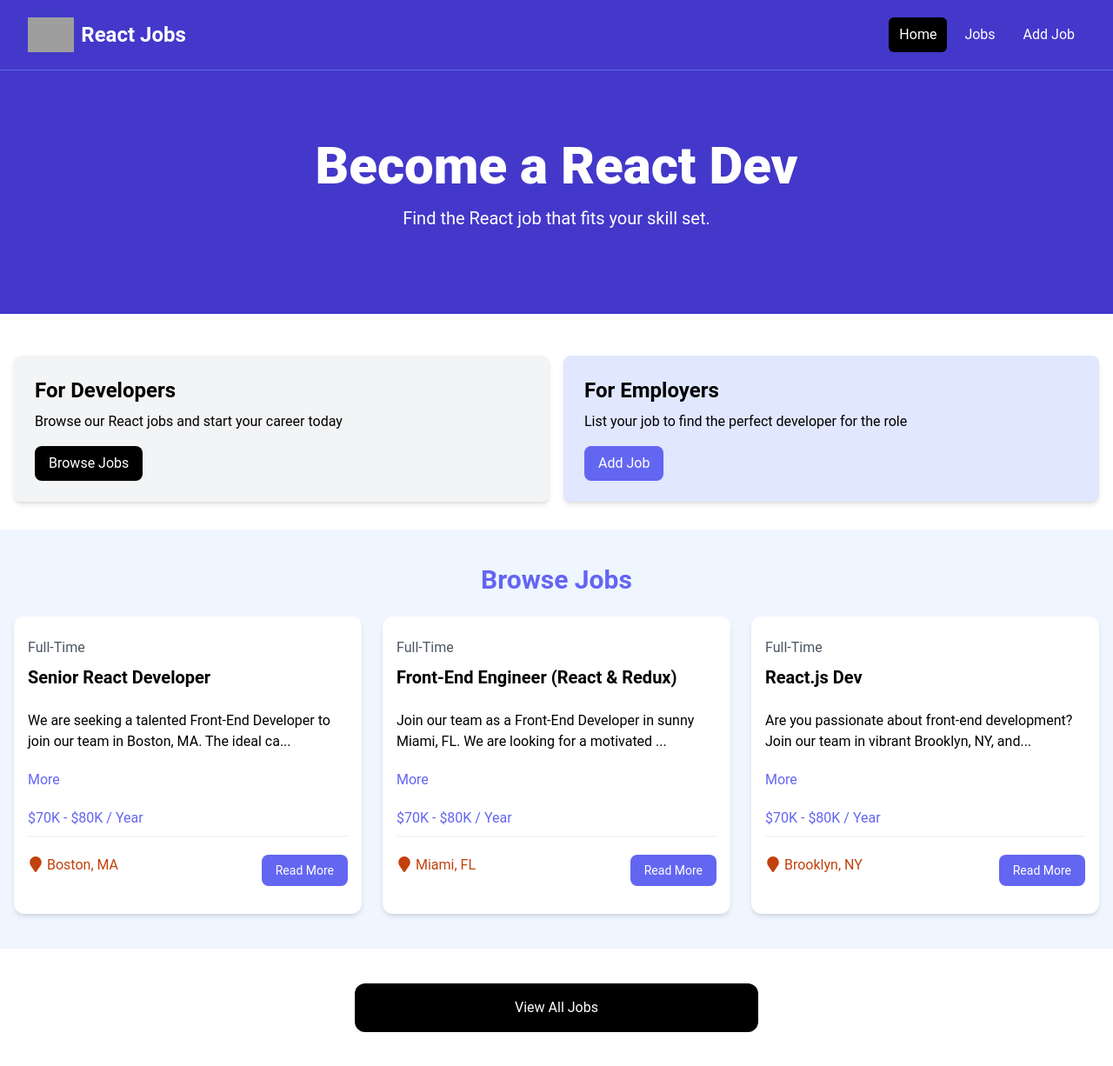
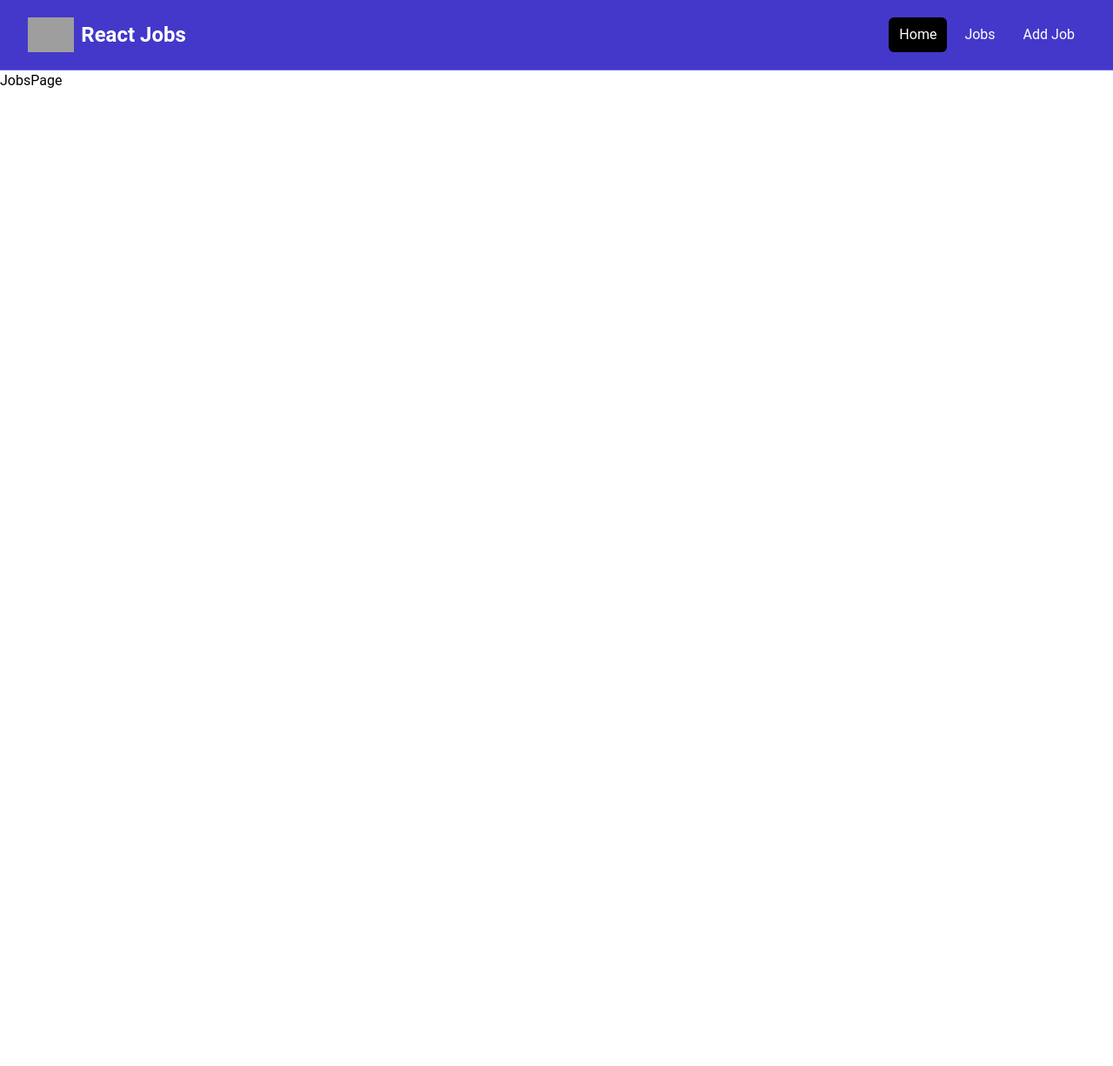
Before and after one commit to TanelPauls/Projects, a React (Vite) app in the folder React/JobsProject/: page /jobs in a window 1280 px wide. Shown: the whole page at 87% size. After the commit the page ends 800 px from the top, so only its background shows below. Built offline with nearby package versions, Linux system fonts and the light colour scheme; grey boxes are pictures that could not be loaded.

Commit message:
ReactJobsProject: added router for links

```diff
--- a/React/JobsProject/package.json
+++ b/React/JobsProject/package.json
@@ -12,7 +12,8 @@
   "dependencies": {
     "react": "^18.3.1",
     "react-dom": "^18.3.1",
-    "react-icons": "^5.3.0"
+    "react-icons": "^5.3.0",
+    "react-router-dom": "^7.0.1"
   },
   "devDependencies": {
     "@eslint/js": "^9.13.0",
--- a/React/JobsProject/src/App.jsx
+++ b/React/JobsProject/src/App.jsx
@@ -1,23 +1,22 @@
-import React from 'react'
-import Navbar from './components/Navbar'
-import Hero from './components/Hero'
-import HomeCards from './components/HomeCards'
-import JobListings from './components/JobListings'
-import ViewAllJobs from './components/ViewAllJobs'
+import { Route, createBrowserRouter, createRoutesFromElements, RouterProvider, Router} from 'react-router-dom';
+import React from 'react';
+import MainLayout from './layouts/MainLayout';
+import HomePage from './pages/HomePage';
+import JobsPage from './pages/JobsPage';
+import NotFoundPage from './pages/NotFoundPage';
 
-
+const router=createBrowserRouter(
+  createRoutesFromElements(
+    <Route path='/' element={<MainLayout />}>
+      <Route index element={<HomePage />} />
+      <Route path='/jobs' element={<JobsPage />} />
+      <Route path='*' element={<NotFoundPage />} />
+    </Route>
+  )
+);
 
 const App = () => {
-  return (
-    <>
-      <Navbar />
-      <Hero />
-      <HomeCards />
-      <JobListings />
-      <ViewAllJobs />
-
-
-    </>
+  return (<RouterProvider router={router}/>
   )
 }
 
--- a/React/JobsProject/src/components/HomeCards.jsx
+++ b/React/JobsProject/src/components/HomeCards.jsx
@@ -1,5 +1,6 @@
 import React from 'react'
 import Card from "./Card"
+import { Link } from 'react-router-dom'
 
 const HomeCards = () => {
   return (
@@ -12,24 +13,24 @@
             <p className="mt-2 mb-4">
               Browse our React jobs and start your career today
             </p>
-            <a
-              href="/jobs.html"
+            <Link
+              to="/jobs"
               className="inline-block bg-black text-white rounded-lg px-4 py-2 hover:bg-gray-700"
             >
               Browse Jobs
-            </a>
+            </Link>
           </Card>
           <Card bg='bg-indigo-100'>
           <h2 className="text-2xl font-bold">For Employers</h2>
             <p className="mt-2 mb-4">
               List your job to find the perfect developer for the role
             </p>
-            <a
-              href="/add-job.html"
+            <Link
+              to="/add-job"
               className="inline-block bg-indigo-500 text-white rounded-lg px-4 py-2 hover:bg-indigo-600"
             >
               Add Job
-            </a>
+            </Link>
           </Card>
         </div>
       </div>
--- a/React/JobsProject/src/components/JobListing.jsx
+++ b/React/JobsProject/src/components/JobListing.jsx
@@ -1,5 +1,6 @@
 import React from 'react'
 import { useState } from 'react'
+import { Link } from 'react-router-dom'
 import { FaMapMarker } from 'react-icons/fa'
 
 const JobListing = ({job}) => {
@@ -33,12 +34,12 @@
                   <FaMapMarker className='inline text-lg mb-1 mr-1'/>
                   {job.location}
                 </div>
-                <a
-                  href={`/job/${job.id}`}
+                <Link
+                  to={`/job/${job.id}`}
                   className="h-[36px] bg-indigo-500 hover:bg-indigo-600 text-white px-4 py-2 rounded-lg text-center text-sm"
                 >
                  Read More
-                </a>
+                </Link>
               </div>
             </div>
           </div>
--- a/React/JobsProject/src/components/Navbar.jsx
+++ b/React/JobsProject/src/components/Navbar.jsx
@@ -1,4 +1,5 @@
 import React from 'react'
+import { Link } from 'react-router-dom'
 import logo from '../assets/images/logo.png';
 
 const Navbar = () => {
@@ -11,33 +12,29 @@
             className="flex flex-1 items-center justify-center md:items-stretch md:justify-start"
           >
 {/*             <!-- Logo --> */}
-            <a className="flex flex-shrink-0 items-center mr-4" href="/index.html">
+            <Link className="flex flex-shrink-0 items-center mr-4" to="/">
               <img
                 className="h-10 w-auto"
                 src={logo}
                 alt="React Jobs"
               />
               <span className="hidden md:block text-white text-2xl font-bold ml-2"
-                >React Jobs</span
-              >
-            </a>
+                >React Jobs</span>
+            </Link>
             <div className="md:ml-auto">
               <div className="flex space-x-2">
-                <a
-                  href="/index.html"
+                <Link
+                  to="/"
                   className="text-white bg-black hover:bg-gray-900 hover:text-white rounded-md px-3 py-2"
-                  >Home</a
-                >
-                <a
-                  href="/jobs.html"
+                  >Home</Link>
+                <Link
+                  to="/jobs"
                   className="text-white hover:bg-gray-900 hover:text-white rounded-md px-3 py-2"
-                  >Jobs</a
-                >
-                <a
-                  href="/add-job.html"
+                  >Jobs</Link>
+                <Link
+                  to="/add-job"
                   className="text-white hover:bg-gray-900 hover:text-white rounded-md px-3 py-2"
-                  >Add Job</a
-                >
+                  >Add Job</Link>
               </div>
             </div>
           </div>
--- a/React/JobsProject/src/components/ViewAllJobs.jsx
+++ b/React/JobsProject/src/components/ViewAllJobs.jsx
@@ -1,13 +1,13 @@
 import React from 'react'
+import { Link } from 'react-router-dom'
 
 const ViewAllJobs = () => {
   return (
     <section className="m-auto max-w-lg my-10 px-6">
-      <a
-        href="/jobs"
+      <Link
+        to="/jobs"
         className="block bg-black text-white text-center py-4 px-6 rounded-xl hover:bg-gray-700"
-        >View All Jobs</a
-      >
+        >View All Jobs</Link>
     </section>
   )
 }
--- /dev/null
+++ b/React/JobsProject/src/layouts/MainLayout.jsx
@@ -0,0 +1,14 @@
+import React from 'react'
+import { Outlet } from 'react-router-dom'
+import Navbar from '../components/Navbar'
+
+const MainLayout = () => {
+  return (
+    <>
+        <Navbar />
+        <Outlet />
+    </>
+  )
+}
+
+export default MainLayout
--- /dev/null
+++ b/React/JobsProject/src/pages/HomePage.jsx
@@ -0,0 +1,18 @@
+import React from 'react'
+import Hero from '../components/Hero'
+import HomeCards from '../components/HomeCards'
+import JobListings from '../components/JobListings'
+import ViewAllJobs from '../components/ViewAllJobs'
+
+const HomePage = () => {
+  return (
+    <>
+      <Hero />
+      <HomeCards />
+      <JobListings />
+      <ViewAllJobs />
+    </>
+  )
+}
+
+export default HomePage
--- /dev/null
+++ b/React/JobsProject/src/pages/JobsPage.jsx
@@ -0,0 +1,9 @@
+import React from 'react'
+
+const JobsPage = () => {
+  return (
+    <div>JobsPage</div>
+  )
+}
+
+export default JobsPage
--- /dev/null
+++ b/React/JobsProject/src/pages/NotFoundPage.jsx
@@ -0,0 +1,19 @@
+import React from 'react'
+import { Link } from 'react-router-dom'
+import { FaExclamationTriangle } from 'react-icons/fa'
+
+const NotFoundPage = () => {
+  return (
+    <section className="text-center flex flex-col justify-center items-center h-96">
+      <FaExclamationTriangle className='text-yellow-400 text-6xl mb-4'/>
+      <h1 className="text-6xl font-bold mb-4">404 Not Found</h1>
+      <p className="text-xl mb-5">This page does not exist</p>
+      <Link
+        to="/"
+        className="text-white bg-indigo-700 hover:bg-indigo-900 rounded-md px-3 py-2 mt-4"
+        >Go Back</Link>
+    </section>
+  )
+}
+
+export default NotFoundPage
```
Also changed, not shown: 1 other file (tests, documents, lock files or other folders).
